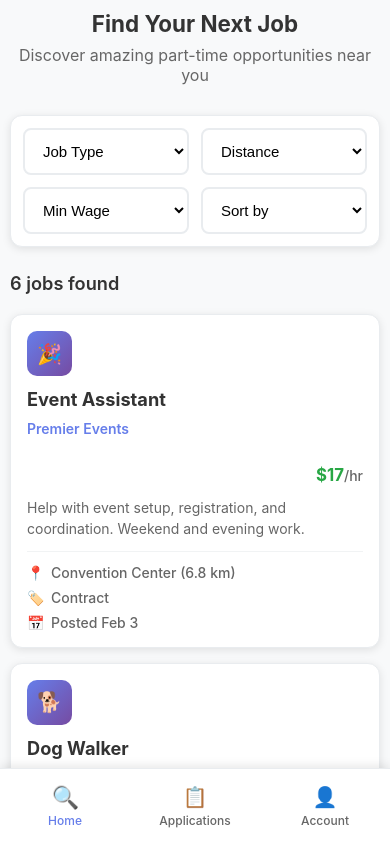
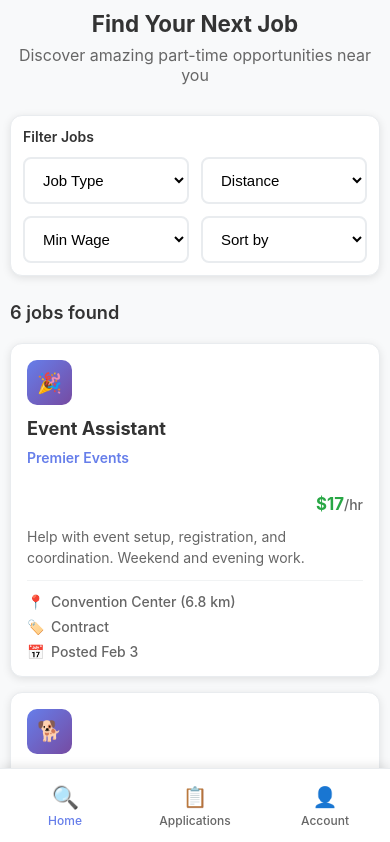
Before and after one commit to Joseph-eiei/DES426-project-StoodJob, a React (Create React App) app: page /find-job-home in a window 390 px wide. Shown: the top 842 px of the page. Built offline with nearby package versions, Linux system fonts and the light colour scheme.

Commit message:
add filter section title

```diff
--- a/src/components/FindJobHome.js
+++ b/src/components/FindJobHome.js
@@ -155,6 +155,7 @@ const FindJobHome = () => {
 
       {/* Filters Section */}
       <div className="filters-section">
+        <h2 className="filters-title">Filter Jobs</h2>
         <div className="filters-row">
           <div className="filter-group">
             <label>Job Type</label>
--- a/src/styles/FindJobHome.css
+++ b/src/styles/FindJobHome.css
@@ -36,6 +36,13 @@
   box-shadow: 0 2px 8px rgba(0, 0, 0, 0.1);
   margin-bottom: 25px;
   border: 1px solid #e9ecef;
+}
+
+.filters-title {
+  color: #333;
+  font-size: 1.3rem;
+  font-weight: 600;
+  margin: 0 0 16px 0;
 }
 
 .filters-row {
@@ -230,6 +237,11 @@
     padding: 15px;
   }
 
+  .filters-title {
+    font-size: 1.1rem;
+    margin: 0 0 14px 0;
+  }
+
   .filters-row {
     grid-template-columns: repeat(2, 1fr);
     gap: 12px;
@@ -286,6 +298,11 @@
     padding: 12px;
   }
 
+  .filters-title {
+    font-size: 1rem;
+    margin: 0 0 12px 0;
+  }
+
   /* Hide labels on small mobile screens */
   .filter-group label {
     display: none;
```
